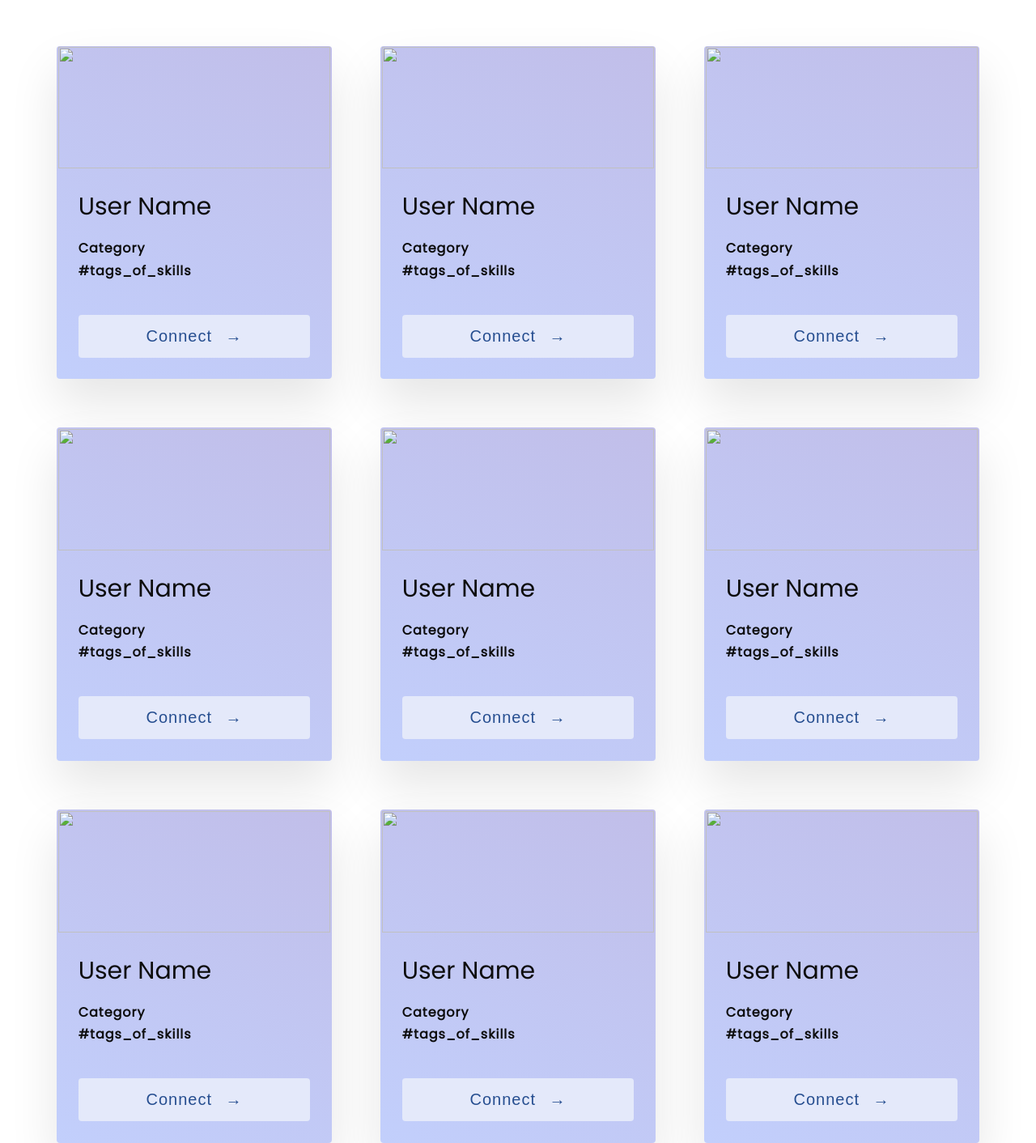
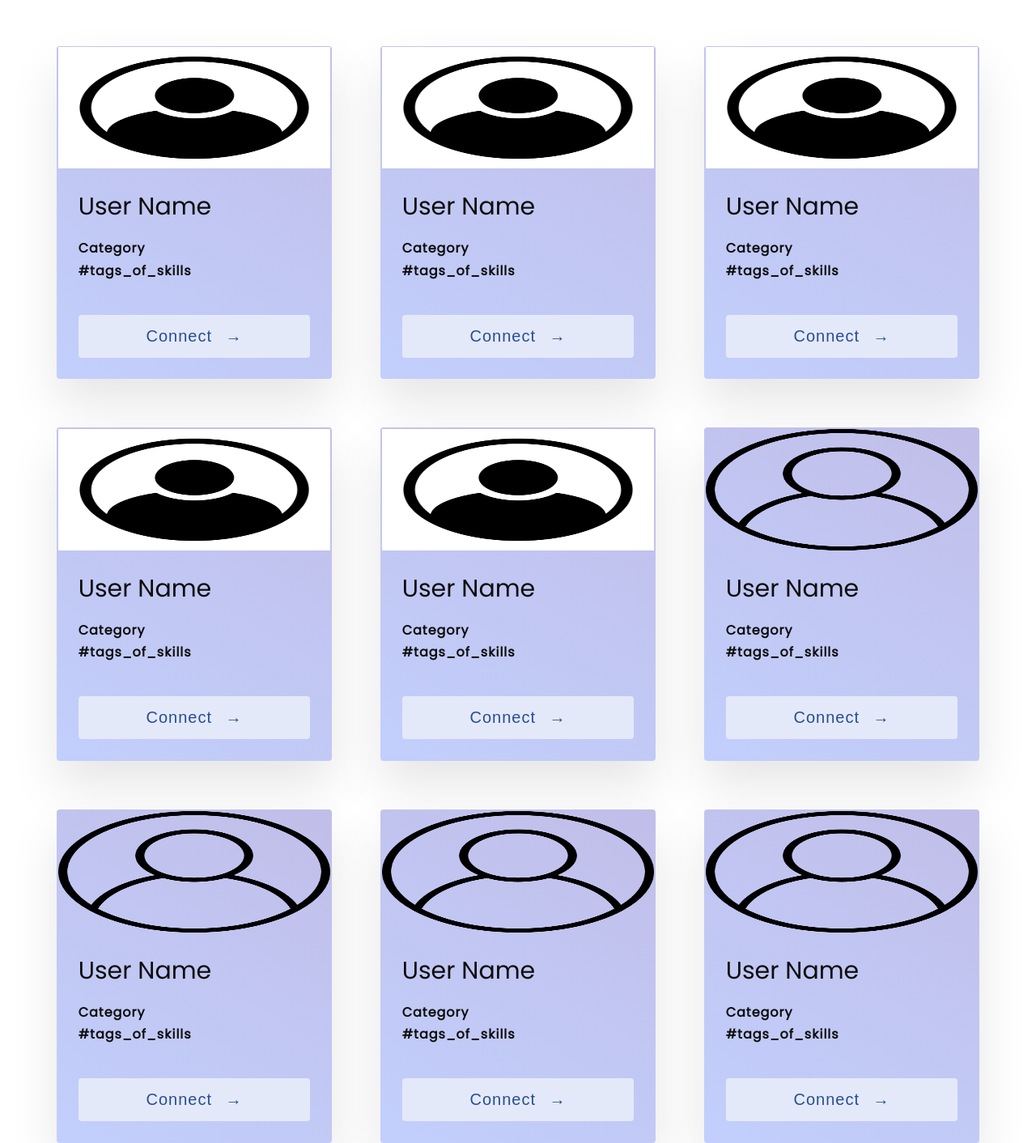
Before and after one commit to hend-isleem/hend-isleem.github.io, a plain HTML site: page html/Ghydaa/userCard.html in a window 1280 px wide. Shown: the whole page at 81% size. Drawn offline with Linux system fonts and the light colour scheme; files that its build step writes are made by us from their sources.

Commit message:
fixing css

```diff
--- a/html/Ghydaa/userCard.html
+++ b/html/Ghydaa/userCard.html
@@ -6,18 +6,18 @@
   <meta name="viewport" content="width=device-width, initial-scale=1.0" />
   <title>Users Card </title>
 
-  <link rel="stylesheet" href="../CSS/ghydaa/style2.css" />
+  <link rel="stylesheet" href="../../CSS/ghydaa/style2.css" />
 </head>
 
 <body>
-<div class=>
+  <div class=>
 
-</div>
+  </div>
   <div class="grid">
 
     <div class="grid-item">
       <div class="card">
-        <img class="card-img" src="../user2.png" />
+        <img class="card-img" src="../../images/Ghydaa/user2.png" />
         <div class="card-content">
           <h1 class="card-header">User Name</h1>
           <p class="card-text">
@@ -36,7 +36,7 @@
 
     <div class="grid-item">
       <div class="card">
-        <img class="card-img" src="../user2.png" />
+        <img class="card-img" src="../../images/Ghydaa/user2.png" />
         <div class="card-content">
           <h1 class="card-header">User Name</h1>
           <p class="card-text">
@@ -54,7 +54,7 @@
     </div>
     <div class="grid-item">
       <div class="card">
-        <img class="card-img" src="../user2.png" />
+        <img class="card-img" src="../../images/Ghydaa/user2.png" />
         <div class="card-content">
           <h1 class="card-header">User Name</h1>
           <p class="card-text">
@@ -72,7 +72,7 @@
     </div>
     <div class="grid-item">
       <div class="card">
-        <img class="card-img" src="../user2.png" />
+        <img class="card-img" src="../../images/Ghydaa/user2.png" />
         <div class="card-content">
           <h1 class="card-header">User Name</h1>
           <p class="card-text">
@@ -90,7 +90,7 @@
     </div>
     <div class="grid-item">
       <div class="card">
-        <img class="card-img" src="../user2.png" />
+        <img class="card-img" src="../../images/Ghydaa/user2.png" />
         <div class="card-content">
           <h1 class="card-header">User Name</h1>
           <p class="card-text">
@@ -108,7 +108,7 @@
     </div>
     <div class="grid-item">
       <div class="card">
-        <img class="card-img" src="user.png" />
+        <img class="card-img" src="../../images/Ghydaa/user.png" />
         <div class="card-content">
           <h1 class="card-header">User Name</h1>
           <p class="card-text">
@@ -126,7 +126,7 @@
     </div>
     <div class="grid-item">
       <div class="card">
-        <img class="card-img" src="user.png" />
+        <img class="card-img" src="../../images/Ghydaa/user.png" />
         <div class="card-content">
           <h1 class="card-header">User Name</h1>
           <p class="card-text">
@@ -144,7 +144,7 @@
     </div>
     <div class="grid-item">
       <div class="card">
-        <img class="card-img" src="user.png" />
+        <img class="card-img" src="../../images/Ghydaa/user.png" />
         <div class="card-content">
           <h1 class="card-header">User Name</h1>
           <p class="card-text">
@@ -162,7 +162,7 @@
     </div>
     <div class="grid-item">
       <div class="card">
-        <img class="card-img" src="user.png" />
+        <img class="card-img" src="../../images/Ghydaa/user.png" />
         <div class="card-content">
           <h1 class="card-header">User Name</h1>
           <p class="card-text">
```
Also changed, not shown: html/Ghydaa/tst.html (+0 -1 lines).
